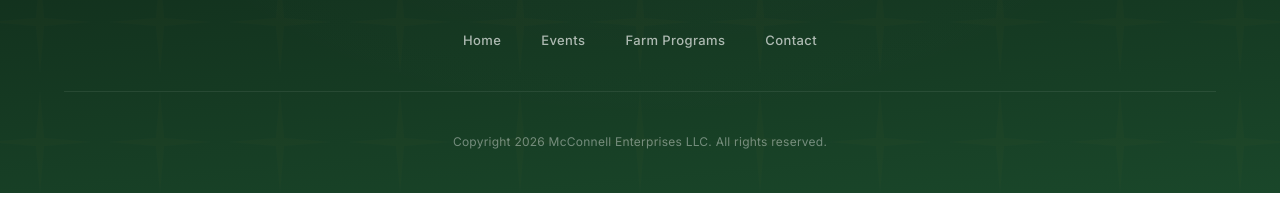
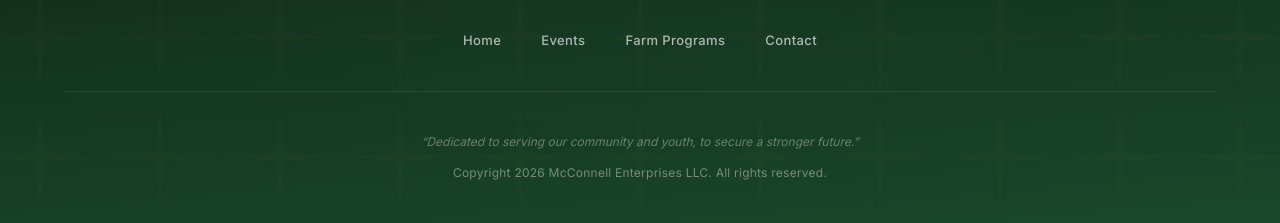
Before and after one commit to mcconnellentllc-cloud/Pioneer, a plain HTML site: page members.html in a window 1280 px wide. Shown: the part 1151-1374 px from the top of the page. Before the commit the page ends 1344 px from the top, so only its background shows below. Drawn offline with Linux system fonts and the light colour scheme; no server answers; a script that the page names is missing; a web font is replaced by a local one.

Commit message:
Add hidden admin link as quote in members footer
Co-Authored-By: Claude Opus 4.6 <noreply@anthropic.com>
Claude-Session: https://claude.ai/code/session_01SSQLMUWTydHjsLCDubVvyD

```diff
--- a/members.html
+++ b/members.html
@@ -861,7 +861,8 @@
                 </nav>
             </div>
             <div class="footer-bottom">
-                <p>Copyright <span onclick="location.href='admin.html'" style="cursor:inherit">2026</span> McConnell Enterprises LLC. All rights reserved.</p>
+                <a href="admin.html" style="display:block;color:rgba(255,255,255,0.35);font-size:12px;font-style:italic;text-decoration:none;margin-bottom:10px;cursor:text;">&ldquo;Dedicated to serving our community and youth, to secure a stronger future.&rdquo;</a>
+                <p>Copyright 2026 McConnell Enterprises LLC. All rights reserved.</p>
                 <span class="visitor-count" id="visitorCount"></span>
             </div>
         </div>
```
